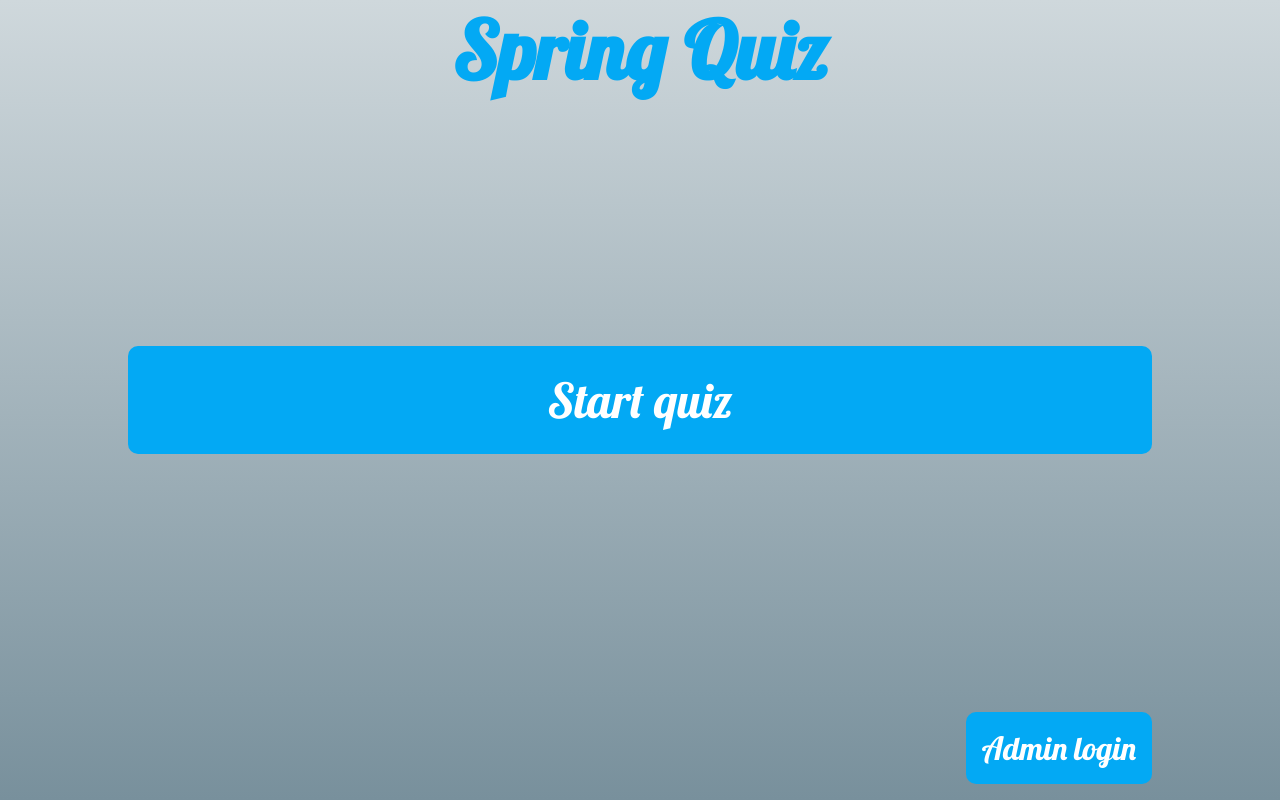
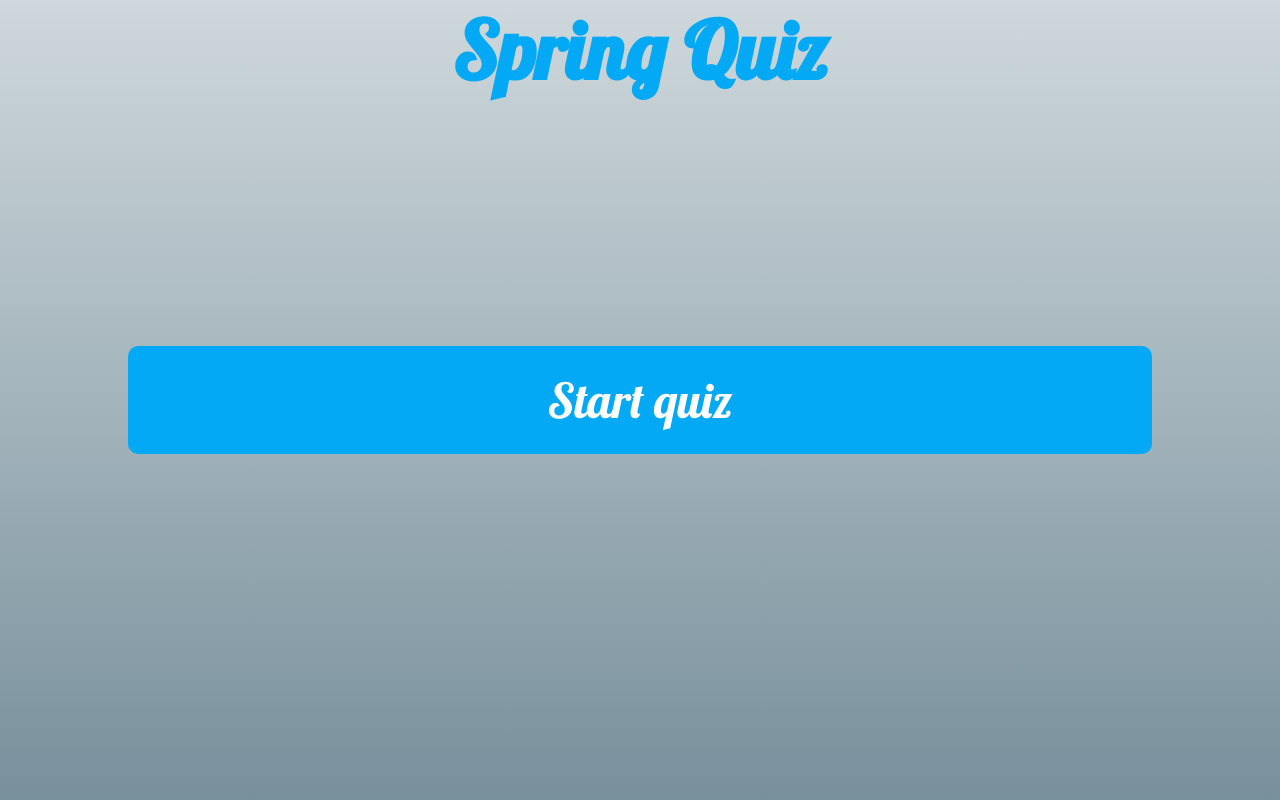
Before and after one commit to andersengenolsen/QuizAPI, a plain HTML site: page webresources/index.html in a window 1280 px wide. Drawn offline with Linux system fonts and the light colour scheme.

Commit message:
Removed admin panel

```diff
--- a/webresources/css/quiz.css
+++ b/webresources/css/quiz.css
@@ -100,12 +100,6 @@ h2 {
     font-size: 3em;
 }
 
-.bottom .btn {
-    position:absolute;
-    bottom: 2%;
-    right: 10%;
-}
-
 .quiz-modal .btn {
     display: block;
     width: 100%;
@@ -141,6 +135,4 @@ h2 {
         left: 5%;
         right: 5%;
     }
-
-
 }
--- a/webresources/index.html
+++ b/webresources/index.html
@@ -16,9 +16,6 @@
                 <div class = "start-quiz">
                     <a class = "btn" id = "launch-quiz" href = "#">Start quiz</a>
                 </div>
-                <div class = "bottom">
-                    <a class = "btn" href = "/admin">Admin login</a>
-                </div>
             </div>
             <div class = "quiz-modal">
                 <h2 id = "question-txt">Question text</h2>
```
